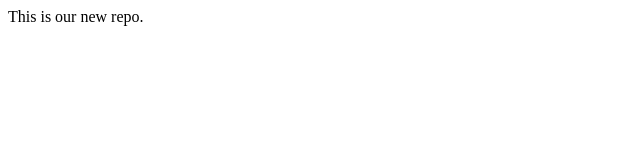
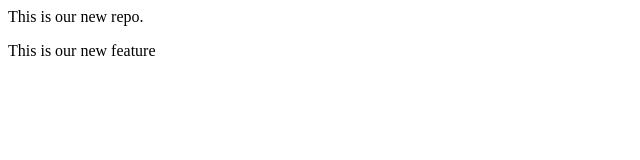
Before and after one commit to ajaybagodi/TempRepo, a plain HTML site: page localRepo/index.html in a window 1280 px wide. Shown: the whole page, without its empty margins (0-640 px from the left). Drawn offline with Linux system fonts and the light colour scheme.

Commit message:
add new feature

```diff
--- a/localRepo/index.html
+++ b/localRepo/index.html
@@ -1 +1,2 @@
 <p>This is our new repo.</p>
+<p>This is our new feature</p>
```
